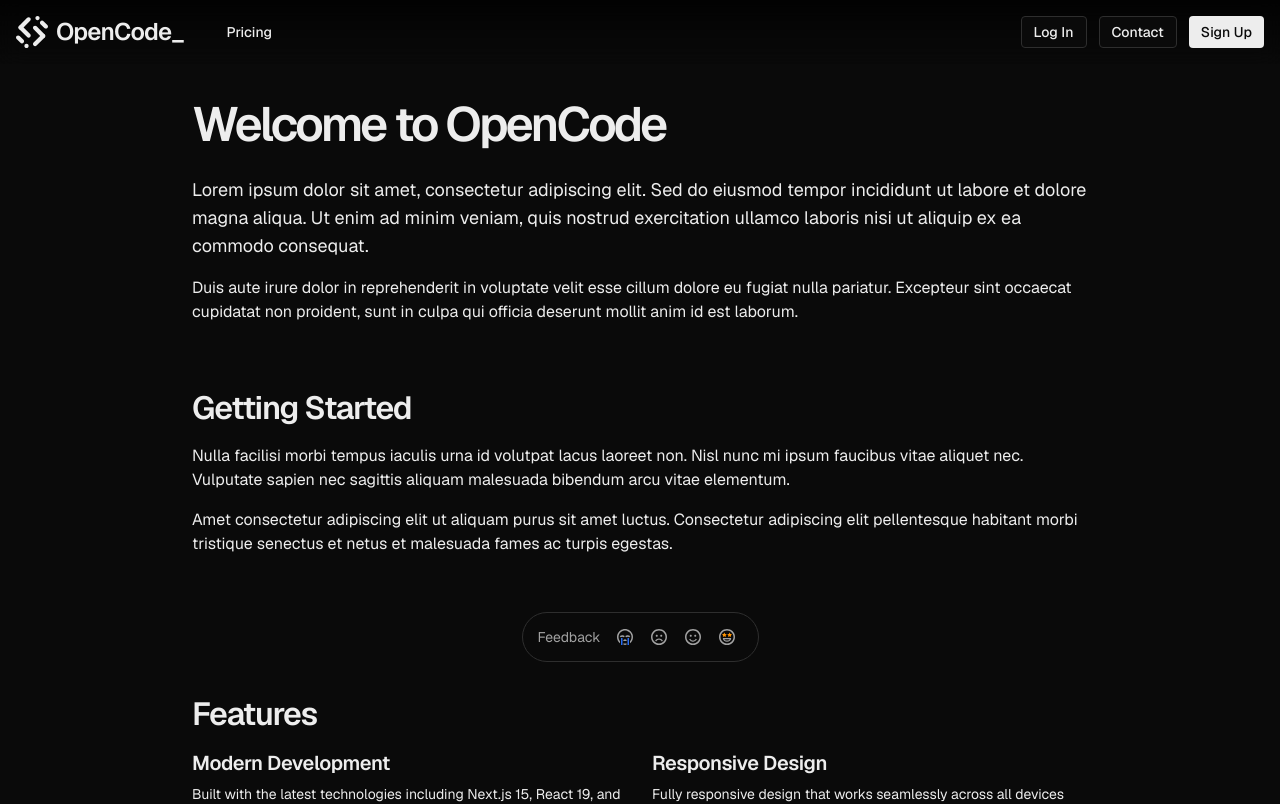
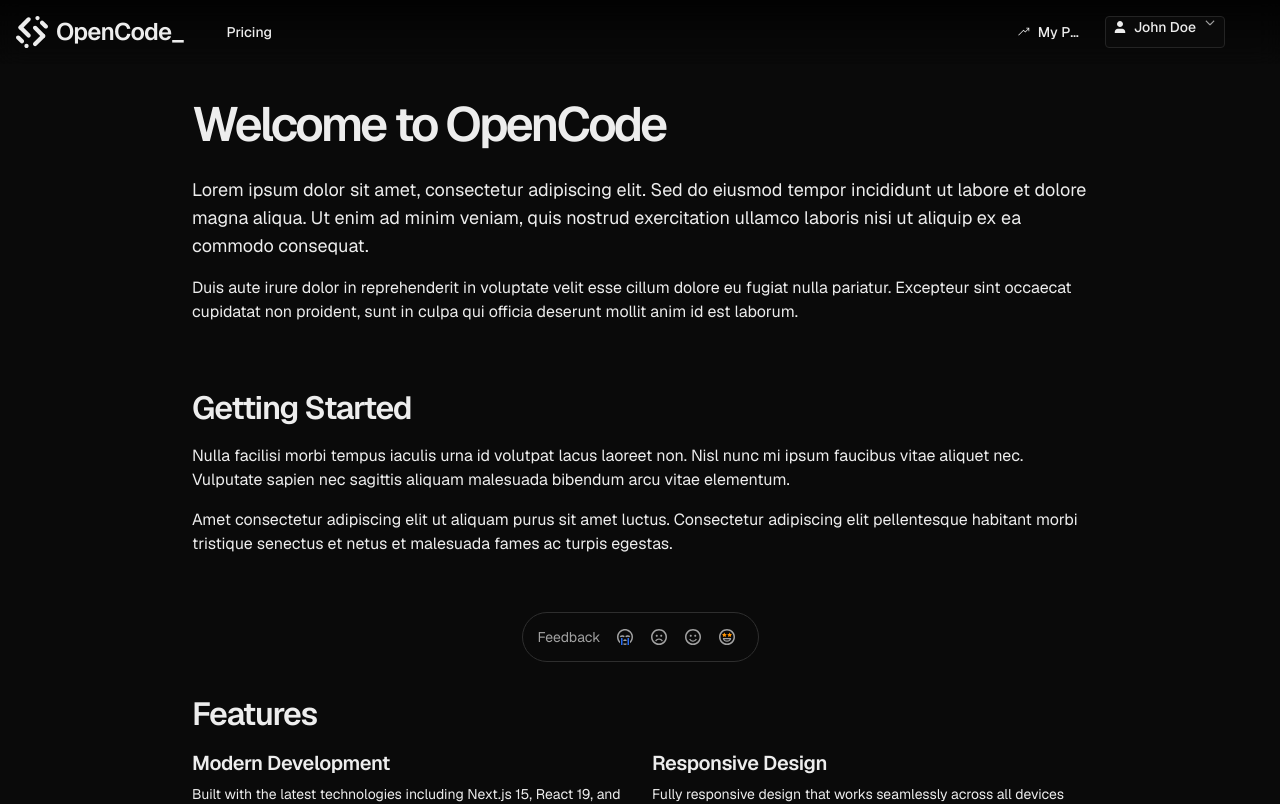
Before and after one commit to opencode-startup/OpenCode, a Next.js app: page / in a window 1280 px wide. Shown: the top 804 px of the page. Built offline with nearby package versions, Linux system fonts and the light colour scheme.

Commit message:
OC-48 - Enhance DesktopHeader: add support for logged-in state with user menu and dynamic options, update Icon component with new icons for account and navigation.

```diff
--- a/src/components/GlobalHeader/DesktopHeader.tsx
+++ b/src/components/GlobalHeader/DesktopHeader.tsx
@@ -1,21 +1,60 @@
 'use client';
 
-import { Button, Logo } from '@/components';
+import { Button, Icon, Logo, Select } from '@/components';
 
 import { HeaderWrapper } from './HeaderWrapper';
 import { HeaderProps } from './types';
 
 const DesktopHeader = ({
+  isLoggedIn = false,
+  userName = 'John Doe',
+  userEmail = 'johndoe@gmail.com',
   onSignUpClick,
   onLogInClick,
   onContactClick,
   onPricingClick,
+  onMyProgressClick,
+  onAccountSettingsClick,
+  onLogoutClick,
+  onUpgradeClick,
 }: HeaderProps) => {
+  const userMenuOptions = [
+    [
+      {
+        value: 'user-email',
+        label: userEmail,
+      },
+      {
+        value: 'account-settings',
+        label: 'Account Settings',
+        rightIcon: <Icon name="settings-gear" size={12} />,
+      },
+    ],
+    [
+      {
+        value: 'logout',
+        label: 'Log Out',
+        rightIcon: <Icon name="logout" size={12} />,
+      },
+    ],
+  ];
+
+  const handleUserMenuChange = (value: string) => {
+    switch (value) {
+      case 'account-settings':
+        onAccountSettingsClick?.();
+        break;
+      case 'logout':
+        onLogoutClick?.();
+        break;
+    }
+  };
+
   return (
     <HeaderWrapper className="hidden justify-center md:flex">
       <div
         className={`absolute top-0 flex h-[var(--global-header-height)] w-full max-w-[var(--global-header-max-width)]
-          items-center justify-between overflow-hidden px-4`}
+          items-center justify-between px-4`}
       >
         <div className="flex items-center gap-8">
           <Logo size="small" text="OpenCode" as={'link'} href={'/'} />
@@ -26,6 +65,31 @@
           </div>
         </div>
         <div className="flex items-center gap-3">
+          {isLoggedIn ? (
+            <>
+              <Button
+                leftIcon={<Icon name="chart-trending-up" size={12} />}
+                variant="tertiary"
+                size="small"
+                onClick={onMyProgressClick}
+              >
+                My Progress
+              </Button>
+              <Select
+                size="small"
+                placeholder={userName}
+                leftIcon={<Icon name="user" size={12} />}
+                options={userMenuOptions}
+                onValueChange={handleUserMenuChange}
+                footer={
+                  <Button variant="success" size="small" fullWidth onClick={onUpgradeClick}>
+                    Upgrade to Pro
+                  </Button>
+                }
+              />
+            </>
+          ) : (
+            <>
               <Button variant="secondary" size="small" onClick={onLogInClick}>
                 Log In
               </Button>
@@ -35,6 +99,8 @@
               <Button variant="primary" size="small" onClick={onSignUpClick}>
                 Sign Up
               </Button>
+            </>
+          )}
         </div>
       </div>
     </HeaderWrapper>
--- a/src/components/GlobalHeader/GlobalHeader.tsx
+++ b/src/components/GlobalHeader/GlobalHeader.tsx
@@ -6,7 +6,7 @@
 const GlobalHeader = () => {
   return (
     <>
-      <DesktopHeader />
+      <DesktopHeader isLoggedIn />
       <MobileHeader />
     </>
   );
--- a/src/components/Icon/icon-map.tsx
+++ b/src/components/Icon/icon-map.tsx
@@ -256,4 +256,70 @@
       />
     </svg>
   ),
+  'chart-trending-up': (props) => (
+    <svg
+      width="12"
+      height="12"
+      viewBox="0 0 12 12"
+      fill="none"
+      xmlns="http://www.w3.org/2000/svg"
+      {...props}
+    >
+      <path
+        d="M11.25 2.25V5.25H10.5V3.31L7.28 6.53L5.53 4.78L1.28 9.03L0.75 9.56L0.22 9.03L0.75 8.5L5.53 3.72L7.28 5.47L10.19 2.56H8.25V1.81H11.25V2.25Z"
+        fill="currentColor"
+      />
+    </svg>
+  ),
+  user: (props) => (
+    <svg
+      width="12"
+      height="12"
+      viewBox="0 0 12 12"
+      fill="none"
+      xmlns="http://www.w3.org/2000/svg"
+      {...props}
+    >
+      <path
+        fillRule="evenodd"
+        clipRule="evenodd"
+        d="M6 6C6.79565 6 7.55871 5.68393 8.12132 5.12132C8.68393 4.55871 9 3.79565 9 3C9 2.20435 8.68393 1.44129 8.12132 0.87868C7.55871 0.316071 6.79565 0 6 0C5.20435 0 4.44129 0.316071 3.87868 0.87868C3.31607 1.44129 3 2.20435 3 3C3 3.79565 3.31607 4.55871 3.87868 5.12132C4.44129 5.68393 5.20435 6 6 6ZM0.75 10.875C0.75 10.0462 1.07924 9.25134 1.66529 8.66529C2.25134 8.07924 3.04619 7.75 3.875 7.75H8.125C8.95381 7.75 9.74866 8.07924 10.3347 8.66529C10.9208 9.25134 11.25 10.0462 11.25 10.875V12H0.75V10.875Z"
+        fill="currentColor"
+      />
+    </svg>
+  ),
+  'settings-gear': (props) => (
+    <svg
+      width="12"
+      height="12"
+      viewBox="0 0 12 12"
+      fill="none"
+      xmlns="http://www.w3.org/2000/svg"
+      {...props}
+    >
+      <path
+        fillRule="evenodd"
+        clipRule="evenodd"
+        d="M4.86 0H7.14L7.5 1.92C7.89 2.07 8.25 2.28 8.58 2.52L10.44 1.86L11.58 3.84L10.02 5.04C10.05 5.22 10.05 5.4 10.05 5.58V6.42C10.05 6.6 10.02 6.78 10.02 6.96L11.58 8.16L10.44 10.14L8.58 9.48C8.25 9.72 7.89 9.93 7.5 10.08L7.14 12H4.86L4.5 10.08C4.11 9.93 3.75 9.72 3.42 9.48L1.56 10.14L0.42 8.16L1.98 6.96C1.95 6.78 1.95 6.6 1.95 6.42V5.58C1.95 5.4 1.98 5.22 1.98 5.04L0.42 3.84L1.56 1.86L3.42 2.52C3.75 2.28 4.11 2.07 4.5 1.92L4.86 0ZM6 8.25C7.24264 8.25 8.25 7.24264 8.25 6C8.25 4.75736 7.24264 3.75 6 3.75C4.75736 3.75 3.75 4.75736 3.75 6C3.75 7.24264 4.75736 8.25 6 8.25Z"
+        fill="currentColor"
+      />
+    </svg>
+  ),
+  logout: (props) => (
+    <svg
+      width="12"
+      height="12"
+      viewBox="0 0 12 12"
+      fill="none"
+      xmlns="http://www.w3.org/2000/svg"
+      {...props}
+    >
+      <path
+        fillRule="evenodd"
+        clipRule="evenodd"
+        d="M0.75 1.5C0.75 1.30109 0.829018 1.11032 0.96967 0.96967C1.11032 0.829018 1.30109 0.75 1.5 0.75H6C6.19891 0.75 6.38968 0.829018 6.53033 0.96967C6.67098 1.11032 6.75 1.30109 6.75 1.5V4.5H5.25V2.25H2.25V9.75H5.25V7.5H6.75V10.5C6.75 10.6989 6.67098 10.8897 6.53033 11.0303C6.38968 11.171 6.19891 11.25 6 11.25H1.5C1.30109 11.25 1.11032 11.171 0.96967 11.0303C0.829018 10.8897 0.75 10.6989 0.75 10.5V1.5ZM8.47 4.72L9 4.19L10.06 5.25L9.53 5.78L8.44 6.75H4.5V5.25H8.44L8.97 5.78L9.53 5.25L8.97 4.72H8.47Z"
+        fill="currentColor"
+      />
+    </svg>
+  ),
 } as Record<IconName, React.FC<React.SVGProps<SVGSVGElement>>>;
--- a/src/components/Icon/types.ts
+++ b/src/components/Icon/types.ts
@@ -11,7 +11,11 @@
   | 'face-unhappy'
   | 'face-sad'
   | 'check-circle-fill'
-  | 'menu';
+  | 'menu'
+  | 'chart-trending-up'
+  | 'user'
+  | 'settings-gear'
+  | 'logout';
 
 export interface IconProps extends React.SVGProps<SVGSVGElement> {
   name: IconName;
```
Also changed, not shown: src/components/GlobalHeader/types.ts (+7 -0 lines). Lines whose indentation alone changed are shown as unchanged.
